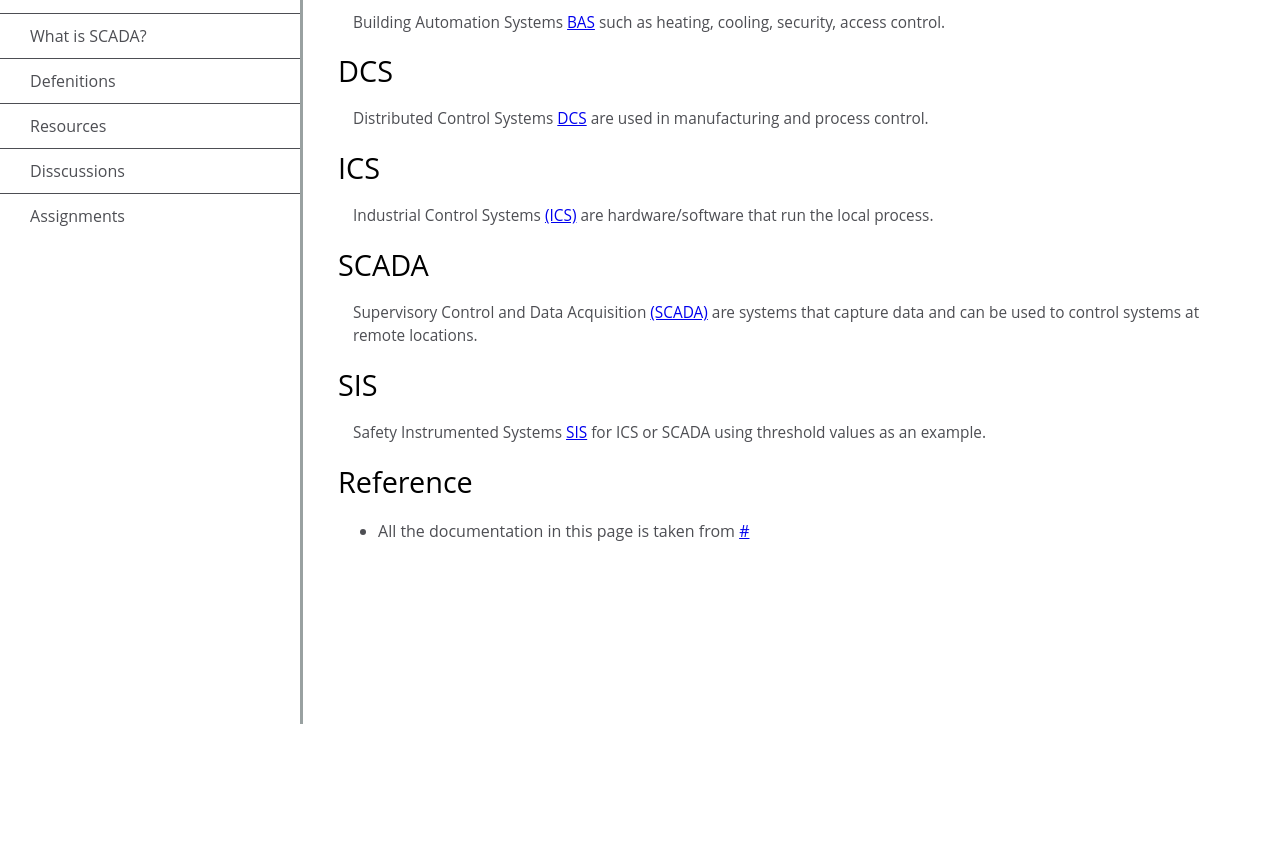
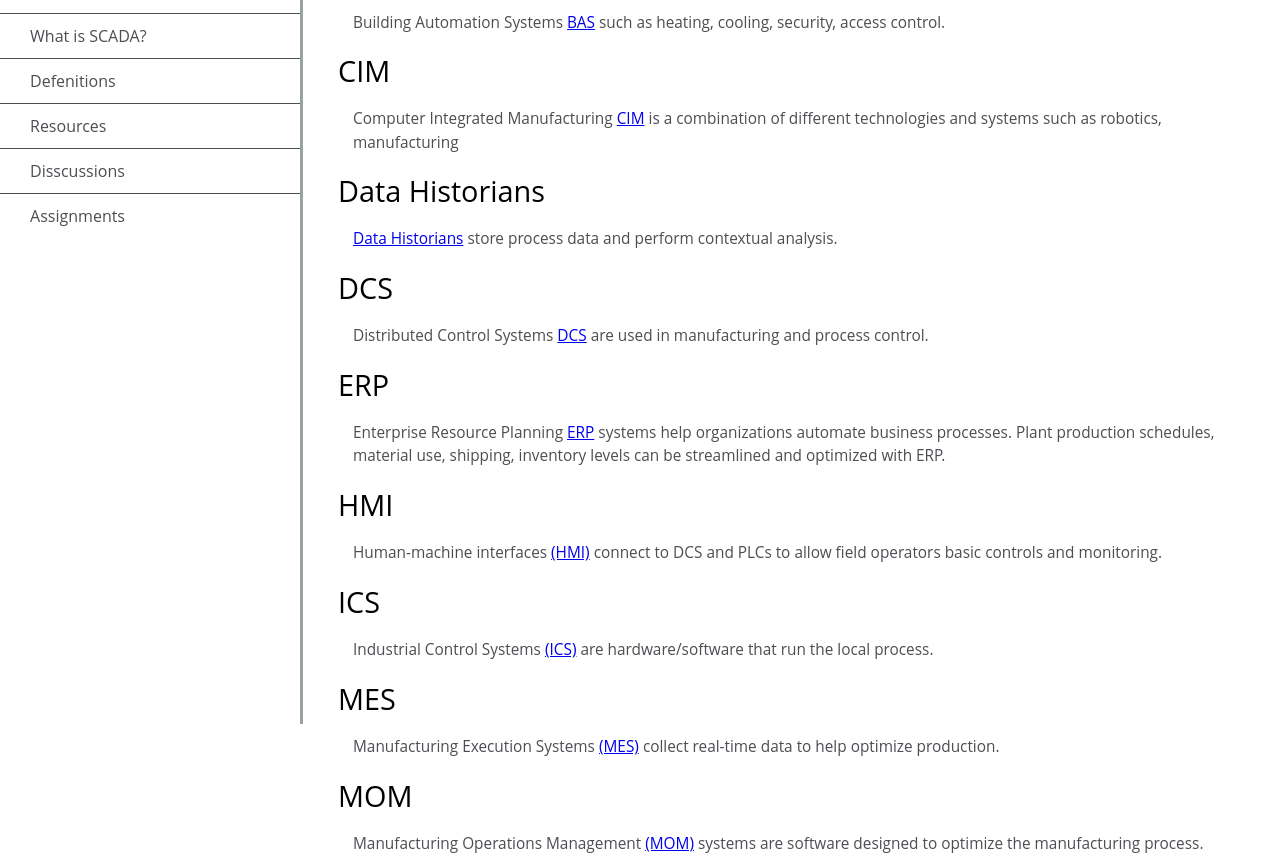
Before and after one commit to j0eybrinkman/23SS_INFO_2123_HSA, a plain HTML site: page defenitions.html in a window 1280 px wide. Shown: the part 76-944 px from the top of the page. Before the commit the page ends 800 px from the top, so only its background shows below. Drawn offline with Linux system fonts and the light colour scheme.

Commit message:
added several new defenitions

```diff
--- a/defenitions.html
+++ b/defenitions.html
@@ -35,6 +35,20 @@
       </section>
 
       <section class="main-section">
+        <header>CIM</header>
+        <article>
+          <p>Computer Integrated Manufacturing <a href="#" target="_blank">CIM</a> is a combination of different technologies and systems such as robotics, manufacturing </p>
+        </article>
+      </section>
+
+      <section class="main-section">
+        <header>Data Historians</header>
+        <article>
+          <p><a href="#" target="_blank">Data Historians</a> store process data and perform contextual analysis.</p>
+        </article>
+      </section>
+
+      <section class="main-section">
         <header>DCS</header>
         <article>
           <p>Distributed Control Systems <a href="#" target="_blank">DCS</a> are used in manufacturing and process control.</p>
@@ -42,9 +56,44 @@
       </section>
 
       <section class="main-section">
+        <header>ERP</header>
+        <article>
+          <p>Enterprise Resource Planning <a href="#" target="_blank">ERP</a> systems help organizations automate business processes. Plant production schedules, material use, shipping, inventory levels can be streamlined and optimized with ERP.</p>
+        </article>
+      </section>
+
+      <section class="main-section">
+        <header>HMI</header>
+        <article>
+          <p>Human-machine interfaces <a href="#" target="_blank">(HMI)</a> connect to DCS and PLCs to allow field operators basic controls and monitoring.</p>
+        </article>
+      </section>
+
+      <section class="main-section">
         <header>ICS</header>
         <article>
           <p>Industrial Control Systems <a href="#" target="_blank">(ICS)</a> are hardware/software that run the local process.</p>
+        </article>
+      </section>
+
+      <section class="main-section">
+        <header>MES</header>
+        <article>
+          <p>Manufacturing Execution Systems <a href="#" target="_blank">(MES)</a> collect real-time data to help optimize production.</p>
+        </article>
+      </section>
+
+      <section class="main-section">
+        <header>MOM</header>
+        <article>
+          <p>Manufacturing Operations Management <a href="#" target="_blank">(MOM)</a> systems are software designed to optimize the manufacturing process.</p>
+        </article>
+      </section>
+
+      <section class="main-section">
+        <header>RTU</header>
+        <article>
+          <p>Remote Terminal Units <a href="#" target="_blank">(RTU)</a> connect sensos, actuators and other machinery to SCADA and DCS systems.</p>
         </article>
       </section>
 
```
